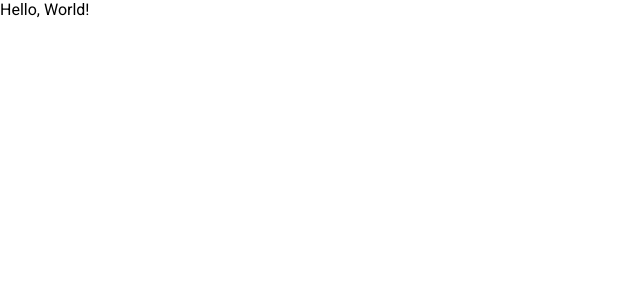
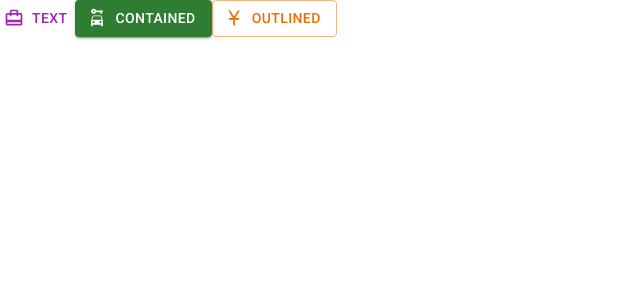
Before and after one commit to philsmirnoff/tutorial, a React (Create React App) app in the folder udemy/mui2/: page / in a window 1280 px wide. Shown: the top 300 px of the page, without its empty margins (0-640 px from the left). Built offline with nearby package versions, Linux system fonts and the light colour scheme.

Commit message:
add buttons

```diff
--- a/udemy/mui2/src/App.js
+++ b/udemy/mui2/src/App.js
@@ -1,8 +1,32 @@
+import { Button } from '@mui/material';
+import CarRentalIcon from '@mui/icons-material/CarRental';
+import CardTravelIcon from '@mui/icons-material/CardTravel';
+import CurrencyYuanIcon from '@mui/icons-material/CurrencyYuan';
 
 function App() {
   return (
-    <div className="App">
-      Hello, World!
+    <div>
+     <Button
+        startIcon={<CardTravelIcon/>}
+        variant="text"
+        color="secondary"
+      >
+        Text
+    </Button>
+     <Button
+        startIcon={<CarRentalIcon/>}
+        variant="contained"
+        color="success"
+     >
+         Contained
+      </Button>
+     <Button
+        startIcon={<CurrencyYuanIcon/>}
+        variant="outlined"
+        color="warning"
+       >
+        Outlined
+      </Button>
     </div>
   );
 }
```
